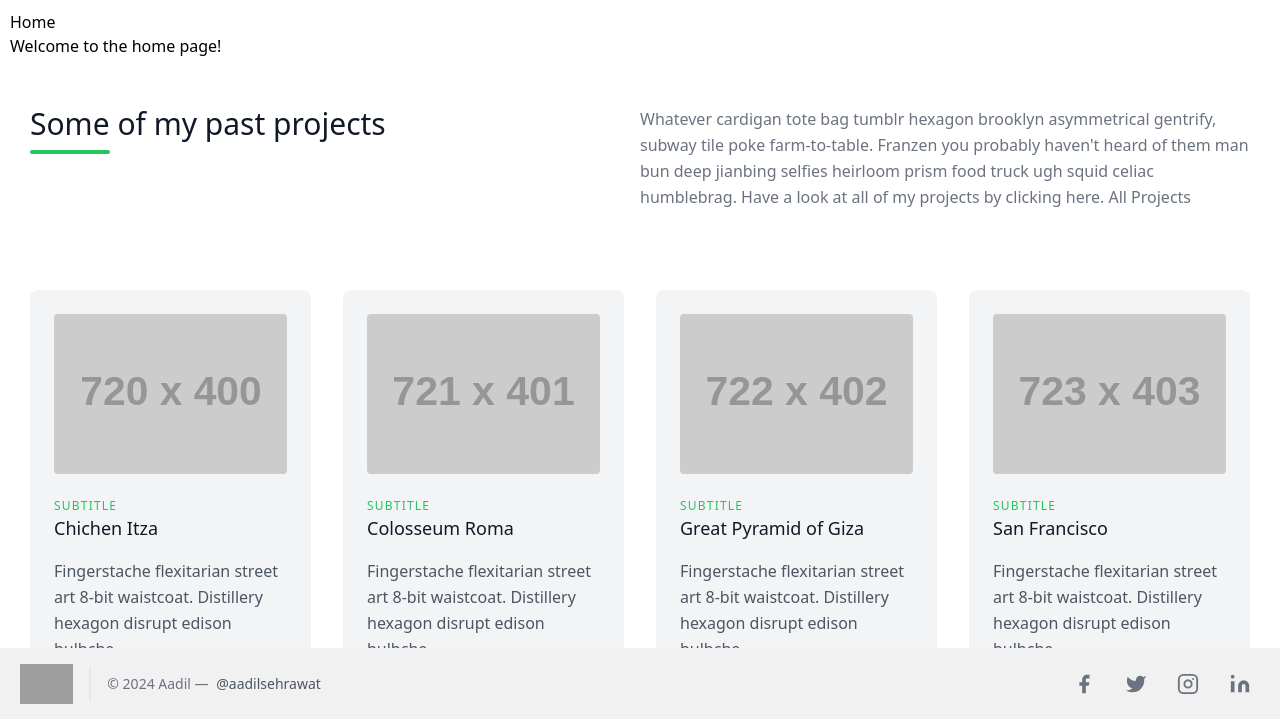
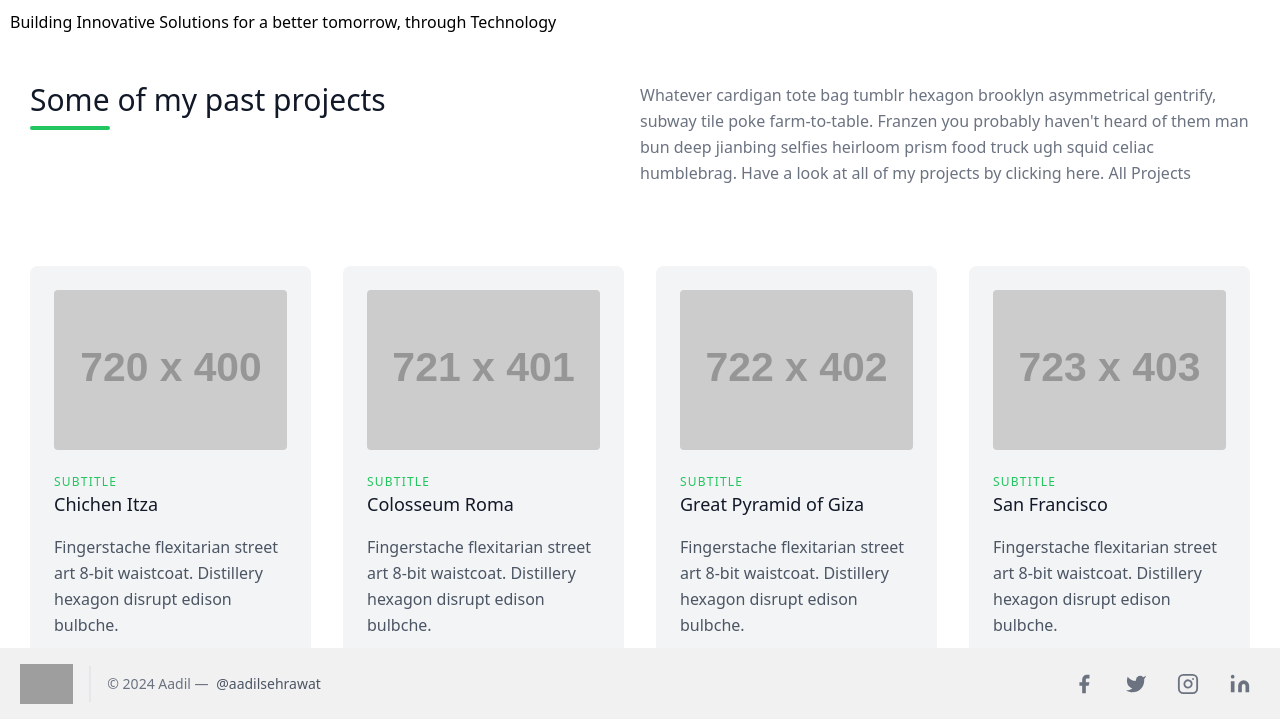
Before and after one commit to aadilsehrawat/portfolio, a Django app: page /home/ in a window 1280 px wide. Shown: the part 80-799 px from the top of the page. Run offline with Django 5.2, Linux system fonts and the light colour scheme; grey boxes labelled with a size stand in for pictures from a placeholder-image service; some libraries are stand-ins or nearby versions; grey boxes are pictures that could not be loaded.

Commit message:
Added heading line

```diff
--- a/main/templates/main/home.html
+++ b/main/templates/main/home.html
@@ -3,8 +3,7 @@
 {% block title %}Home{% endblock title %}
 
 {% block body %}
-    <h1>Home</h1>
-    <p>Welcome to the home page!</p>
+    <h1 class='heading1' style='text-center'>Building Innovative Solutions for a better tomorrow, through Technology</h1>
     {% include "main/home-about.html" %}
     {% include "main/home-projects.html" %}
     {% include "main/home-services.html" %}
```
